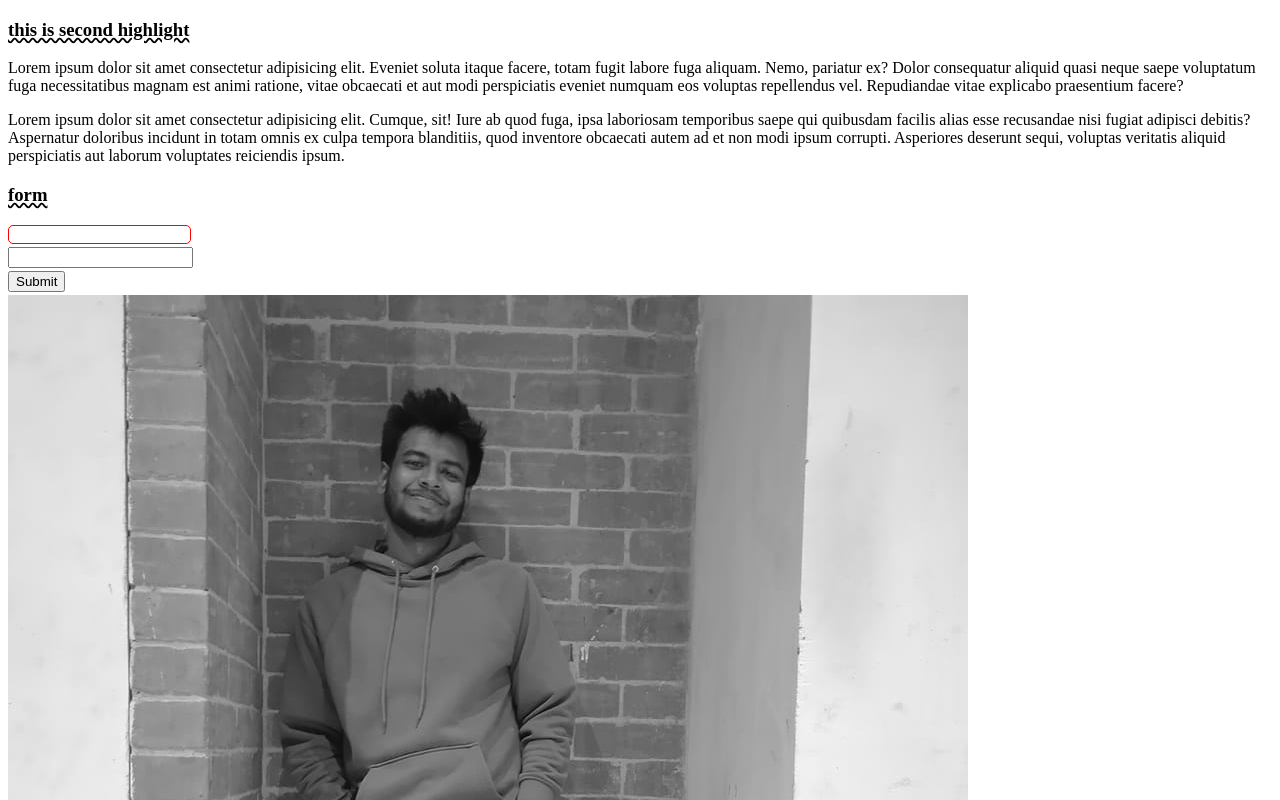
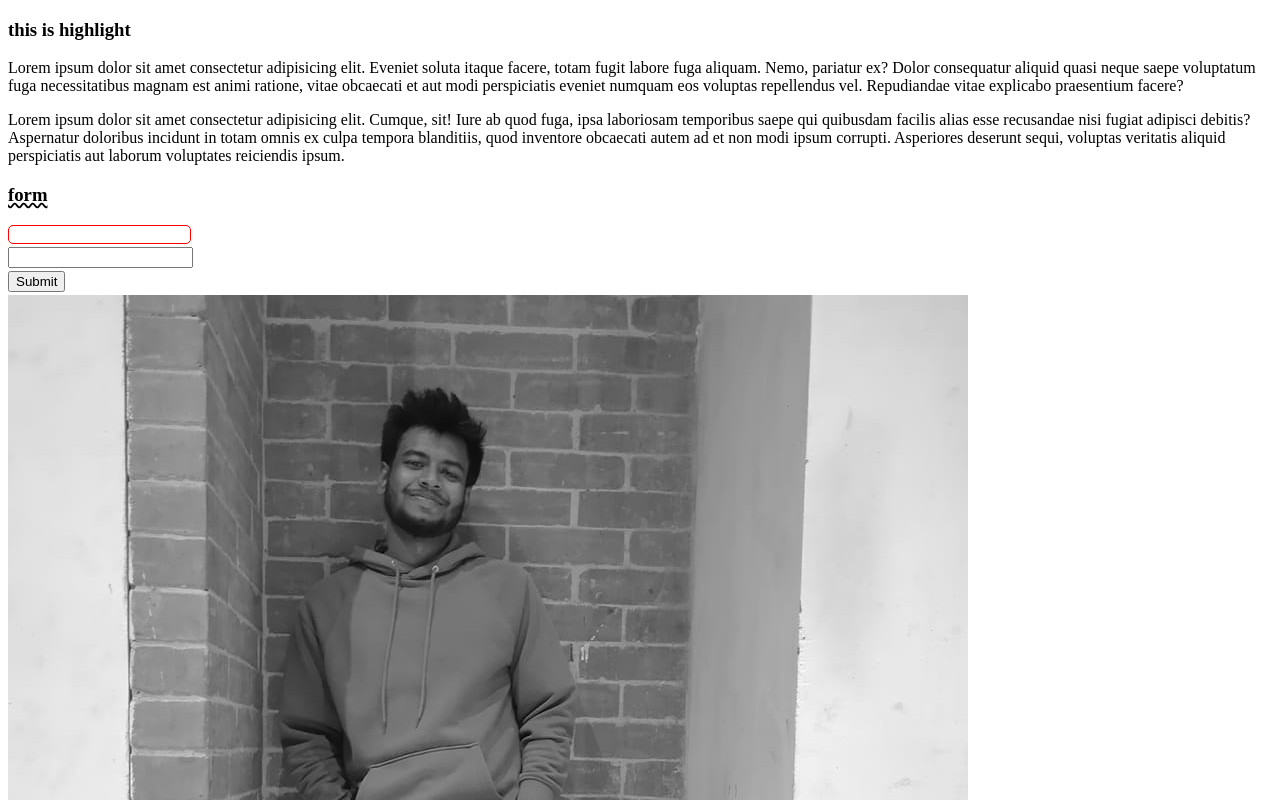
Before and after one commit to MdNiloy101/second-code, a plain HTML site: page index.html in a window 1280 px wide. Shown: the top 800 px of the page. Drawn offline with Linux system fonts and the light colour scheme.

Commit message:
change something

```diff
--- a/index.html
+++ b/index.html
@@ -7,12 +7,12 @@
     <link rel="stylesheet" href="styles2.css">
 </head>
 <body>
-    <h3>this is second highlight</h3>
+        <h3>this is highlight</h3>
     <div>
         <p>Lorem ipsum dolor sit amet consectetur adipisicing elit. Eveniet soluta itaque facere, totam fugit labore fuga aliquam. Nemo, pariatur ex? Dolor consequatur aliquid quasi neque saepe voluptatum fuga necessitatibus magnam est animi ratione, vitae obcaecati et aut modi perspiciatis eveniet numquam eos voluptas repellendus vel. Repudiandae vitae explicabo praesentium facere?</p>
         <p>Lorem ipsum dolor sit amet consectetur adipisicing elit. Cumque, sit! Iure ab quod fuga, ipsa laboriosam temporibus saepe qui quibusdam facilis alias esse recusandae nisi fugiat adipisci debitis? Aspernatur doloribus incidunt in totam omnis ex culpa tempora blanditiis, quod inventore obcaecati autem ad et non modi ipsum corrupti. Asperiores deserunt sequi, voluptas veritatis aliquid perspiciatis aut laborum voluptates reiciendis ipsum.</p>
         <!-- <h3 style="text-decoration: underline wavy  black;">FORM</h3> -->
-        <h3>form</h3>
+        <h3 class="o">form</h3>
         <form>
             <input type="text">
             <input type="password">
--- a/styles2.css
+++ b/styles2.css
@@ -6,6 +6,6 @@
     border: 1px solid red;
     border-radius: 5px;
 }
-h3{
+h3.o{
     text-decoration: underline wavy black;
 }
```
